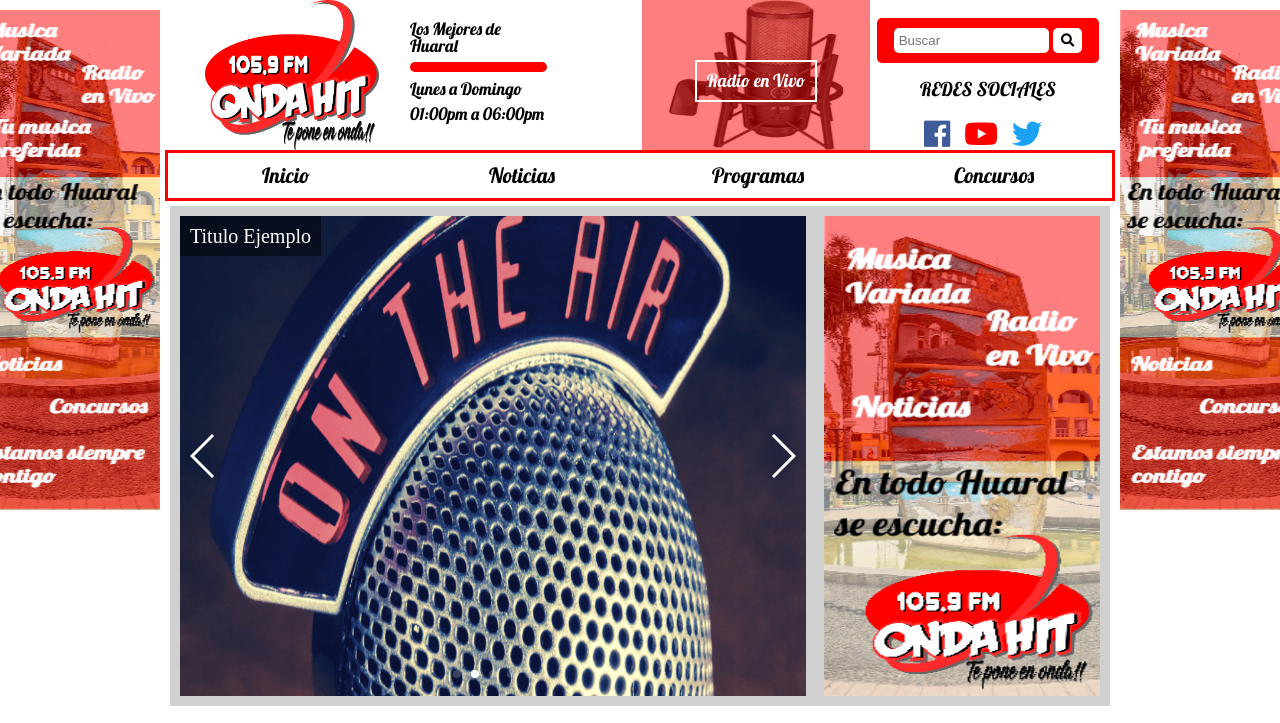
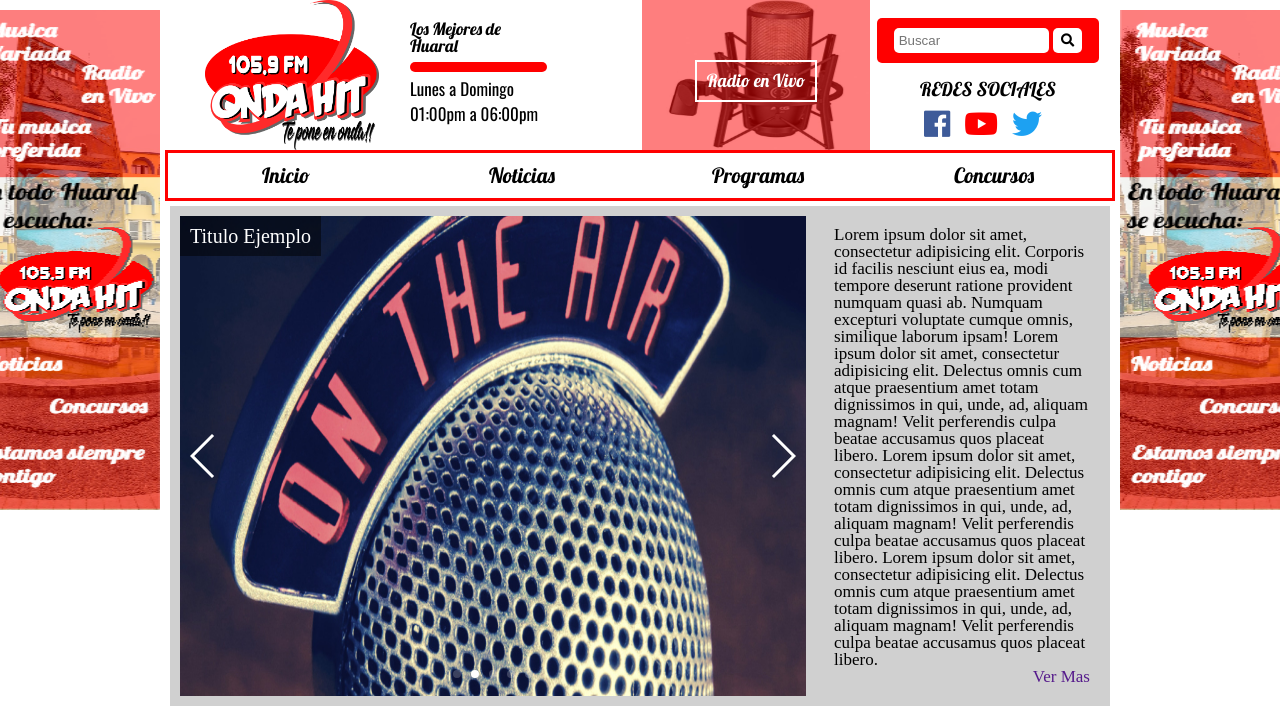
Before and after one commit to AugustCS/OndaHit, a plain HTML site: page index.html in a window 1280 px wide. Shown: the top 723 px of the page. Drawn offline with Linux system fonts and the light colour scheme.

Commit message:
Cambios de fuente

```diff
--- a/css/estilos.css
+++ b/css/estilos.css
@@ -8,7 +8,7 @@
 }
 @font-face{
 	font-family: 'Oswald';
-	src:url('../fonts/Lobster/Oswald-Regular.ttf');
+	src:url('../fonts/Oswald/Oswald-Regular.ttf');
 }
 a,span,img{
 	text-decoration: none;
@@ -158,9 +158,6 @@ a,span,img{
 	margin-top: 5px;
 	font-family: 'Lobster';
 }
-.box-in-art-three ul{
-	padding-top: 10px;
-}
 .box-in-art-three ul li{
 	display: inline-block;
 	vertical-align:top;
@@ -171,8 +168,6 @@ a,span,img{
 	font-size: 30px !important;
 	margin-right: 10px;
 	transition: all 0.1s linear;
-}
-.box-in-art-three ul li a:hover{
 }
 .box-menu{
 	background:white;
@@ -238,13 +233,16 @@ a,span,img{
 	float:right;
 	width: 30%;
 	height: 100%;
-	background:green;
+	padding:10px;
+	text-align: left;
 }
-.boxfirst-one img{
-	display: inline-block;
-	vertical-align: top;
+.boxfirst-one p{
+	font-size: 17px;
+}
+.boxfirst-one a{
 	width:100%;
-	height: 100%;
+	text-align: right;
+	font-size: 17px;
 }
 .boxfirst-two{
 	float:left;
@@ -330,7 +328,7 @@ a,span,img{
 }
 .box-programacion h2{
 	font-size: 30px;
-	font-family: 'Oswald-Regular';
+	font-family: 'Oswald';
 	color:white;
 	margin-bottom: 15px;
 }
@@ -367,6 +365,7 @@ a,span,img{
 	font-size:35px;
 	color:white;
 	text-decoration: bold;
+	font-family: 'Oswald';
 }
 /**codigo box-visto*/
 .box-visto{
--- a/index.html
+++ b/index.html
@@ -29,8 +29,8 @@
 					<div class="box-pre">
 						<span>Los Mejores de Huaral</span>
 						<div></div>
-						<span>Lunes a Domingo</span>
-						<span>01:00pm a 06:00pm</span>
+						<span style="font-family: 'Oswald';">Lunes a Domingo</span>
+						<span style="font-family: 'Oswald';">01:00pm a 06:00pm</span>
 					</div>
 					<div class="box-play">
 
@@ -122,7 +122,11 @@
 			</article>
 
 			<article class="boxfirst-one">
-				<img src="img/logote2.png" alt="">
+				<p>Lorem ipsum dolor sit amet, consectetur adipisicing elit. Corporis id facilis nesciunt eius ea, modi tempore deserunt ratione provident numquam quasi ab. Numquam excepturi voluptate cumque omnis, similique laborum ipsam!
+				Lorem ipsum dolor sit amet, consectetur adipisicing elit. Delectus omnis cum atque praesentium amet totam dignissimos in qui, unde, ad, aliquam magnam! Velit perferendis culpa beatae accusamus quos placeat libero.
+				Lorem ipsum dolor sit amet, consectetur adipisicing elit. Delectus omnis cum atque praesentium amet totam dignissimos in qui, unde, ad, aliquam magnam! Velit perferendis culpa beatae accusamus quos placeat libero.
+				Lorem ipsum dolor sit amet, consectetur adipisicing elit. Delectus omnis cum atque praesentium amet totam dignissimos in qui, unde, ad, aliquam magnam! Velit perferendis culpa beatae accusamus quos placeat libero.</p>
+				<a href="">Ver Mas</a>
 			</article>
 
 			<div class="clear"></div>
@@ -140,7 +144,7 @@
 		</section>
 
 		<section class="box-notices">
-			<h2>Actualidad</h2>
+			<h2 style="font-family: 'Oswald';">Actualidad</h2>
 			<article>
 				<img src="img/equipo.jpg">
 				<h3>Real Madrid anunció el préstamo de este jugador al Borussia Dortmund</h3>
```
